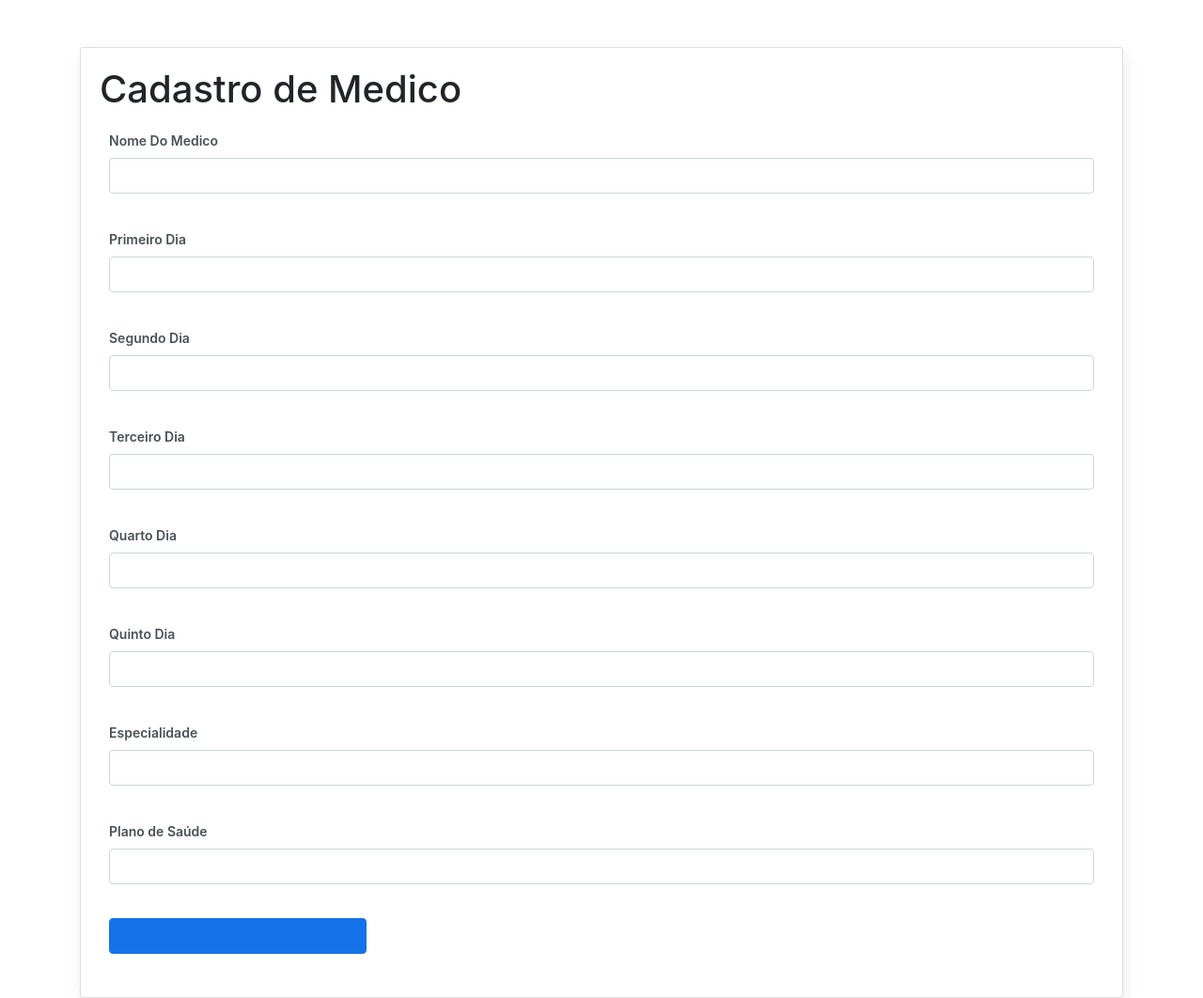
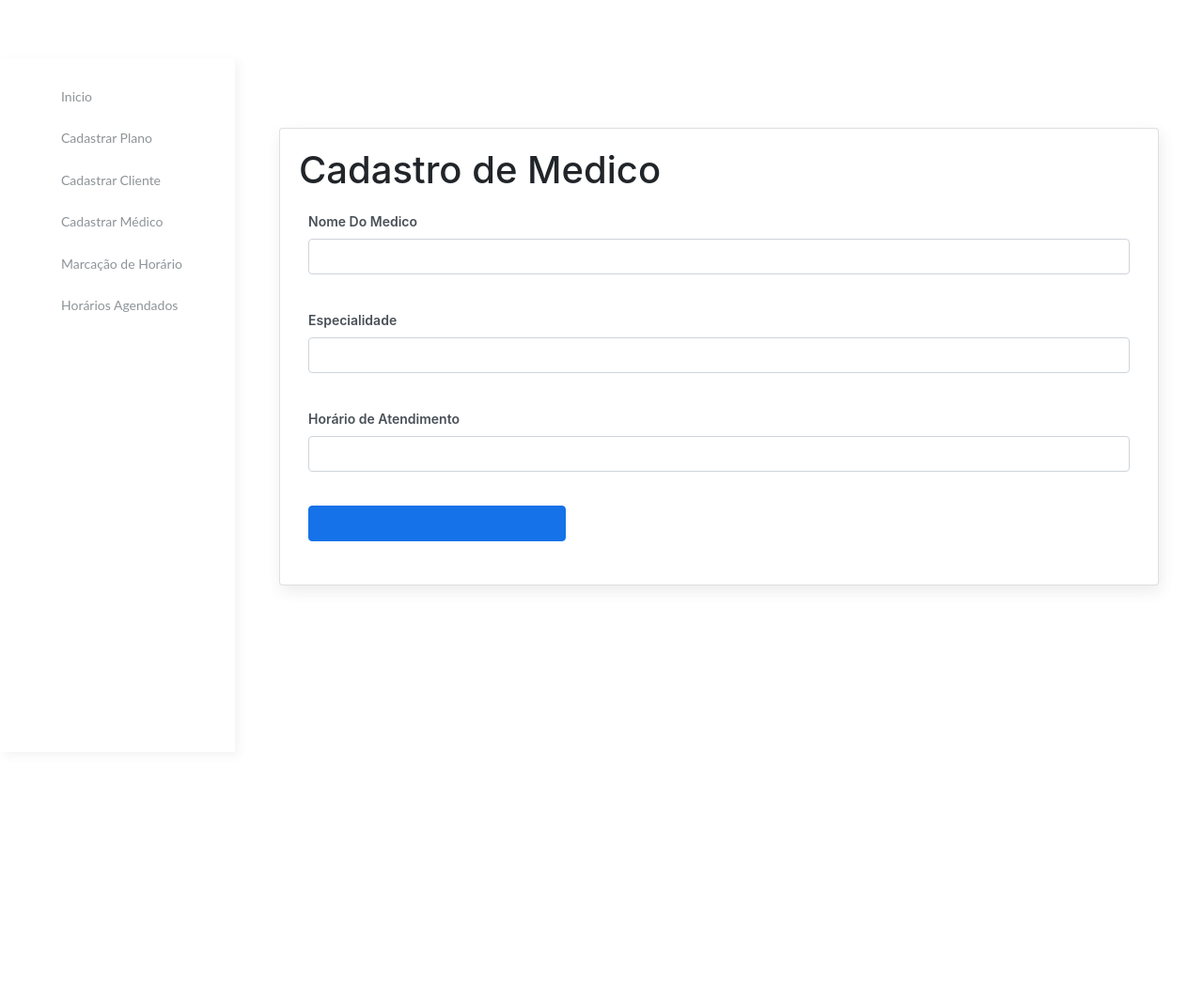
Before and after one commit to perrushow/SistemaControleDadosMaprotecEng, a Symfony app: template templates/cadastrarmedico/cadastrarmedico.html.twig in a window 1280 px wide. Shown: the whole page at 94% size. After the commit the page ends 626 px from the top, so only its background shows below. Run offline with Twig, Linux system fonts and the light colour scheme; the template is opened without the code that fills it, so the values that code supplies are empty; form fields are guessed from the names that the template uses; some libraries are stand-ins or nearby versions.

Commit message:
Adicionada pagina inicial e menu lateral linkando as outras paginas criadas

```diff
--- a/src/Entity/Medico.php
+++ b/src/Entity/Medico.php
@@ -181,6 +181,7 @@ class Medico
         return $this->horario_medico_idhorariomedico;
     }
 
+
     public function addHorarioMedicoIdhorariomedico(HorariosMedico $horarioMedicoIdhorariomedico): self
     {
         if (!$this->horario_medico_idhorariomedico->contains($horarioMedicoIdhorariomedico)) {
--- a/templates/base.html.twig
+++ b/templates/base.html.twig
@@ -14,7 +14,16 @@
     </head>
     <body>
 
-        {% block body %}{% endblock %}
+        {% block body %}
+                {% include 'side.html.twig' %}
+                <div class="main-panel">
+                    <div class="content">
+                        <div class="page-inner">
+                            {% block content %}{% endblock %}
+                        </div>
+                    </div>
+                </div>
+            {% endblock %}
         {% block javascripts %}{% endblock %}
         <!--   Core JS Files   -->
         <script src="../assets/js/core/jquery.3.2.1.min.js"></script>
--- a/templates/cadastrarcliente/cadastrarcliente.html.twig
+++ b/templates/cadastrarcliente/cadastrarcliente.html.twig
@@ -2,7 +2,7 @@
 
 {% block title %}Cadastro de Cliente{% endblock %}
 
-{% block body %}
+{% block content %}
     <div class="wrapper">
     <div class="container" style="margin-top: 50px">
         <form method="post" class="card">
--- a/templates/cadastrarmedico/cadastrarmedico.html.twig
+++ b/templates/cadastrarmedico/cadastrarmedico.html.twig
@@ -6,7 +6,7 @@
 
 
 
-{% block body %}
+{% block content %}
 
 
     <div class="wrapper">
@@ -25,36 +25,6 @@
 
                         </div>
                         <div class="form-group">
-                            <label for="dia1" class="placeholder">Primeiro Dia</label>
-                            {{ form_widget(form.dia1, {'attr': {'class': 'form-control input-border-bottom'}}) }}
-
-                        </div>
-
-                        <div class="form-group">
-                            <label for="dia2" class="placeholder">Segundo Dia</label>
-                            {{ form_widget(form.dia2, {'attr': {'class': 'form-control input-border-bottom'}}) }}
-
-                        </div>
-
-                        <div class="form-group">
-                            <label for="dia3" class="placeholder">Terceiro Dia</label>
-                            {{ form_widget(form.dia3, {'attr': {'class': 'form-control input-border-bottom'}}) }}
-
-                        </div>
-
-                        <div class="form-group">
-                            <label for="dia4" class="placeholder">Quarto Dia</label>
-                            {{ form_widget(form.dia4, {'attr': {'class': 'form-control input-border-bottom'}}) }}
-
-                        </div>
-
-                        <div class="form-group">
-                            <label for="dia5" class="placeholder">Quinto Dia</label>
-                            {{ form_widget(form.dia5, {'attr': {'class': 'form-control input-border-bottom'}}) }}
-
-                        </div>
-
-                        <div class="form-group">
                             <label for="especialidade_idespecialidade" class="placeholder">Especialidade</label>
                             {{ form_widget(form.especialidade_idespecialidade, {'attr': {'class': 'form-control input-border-bottom'}}) }}
                             {# para cada input do formuário você irá usar o form_widget com o nome do formulário que está no controller
@@ -63,7 +33,7 @@
                         </div>
 
                         <div class="form-group">
-                            <label for="horario_medico_idhorariomedico" class="placeholder">Plano de Saúde</label>
+                            <label for="horario_medico_idhorariomedico" class="placeholder">Horário de Atendimento</label>
                             {{ form_widget(form.horario_medico_idhorariomedico, {'attr': {'class': 'form-control input-border-bottom'}}) }}
 
                         </div>
@@ -80,13 +50,6 @@
 
 
 
-
-
-
-
-
-
-
 {% endblock %}
 
 
--- a/templates/cadastrarplano/cadastrarplano.html.twig
+++ b/templates/cadastrarplano/cadastrarplano.html.twig
@@ -1,8 +1,7 @@
 {% extends 'base.html.twig' %}
 
 {% block title %}Cadastro de Plano{% endblock %}
-
-{% block body %}
+{% block content %}
 <div class="wrapper">
     <div class="container" style="margin-top: 50px">
         <form method="post" class="card">
--- /dev/null
+++ b/templates/side.html.twig
@@ -0,0 +1,68 @@
+<div class="sidebar sidebar-style-2">
+    <div class="sidebar-wrapper scrollbar scrollbar-inner">
+        <div class="sidebar-content">
+            <ul class="nav nav-primary">
+                {% if app.request.get('_route') == 'home' %}
+                <li class="nav-item active">
+                    {% else %}
+                <li class="nav-item">
+                    {% endif %}
+                    <a href="{{ path('home') }}">
+                        <i class="fas fa-home"></i>
+                        <p>Inicio</p>
+                    </a>
+                </li>
+                {% if app.request.get('_route') == 'cadastrarplano' %}
+                <li class="nav-item active">
+                    {% else %}
+                <li class="nav-item">
+                    {% endif %}
+                    <a href="{{ path('cadastrarplano') }}">
+                        <i class="fas fa-home"></i>
+                        <p>Cadastrar Plano</p>
+                    </a>
+                </li>
+                {% if app.request.get('_route') == 'cadastrarcliente' %}
+                <li class="nav-item active">
+                    {% else %}
+                <li class="nav-item">
+                    {% endif %}
+                    <a href="{{ path('cadastrarcliente') }}">
+                        <i class="fas fa-home"></i>
+                        <p>Cadastrar Cliente</p>
+                    </a>
+                </li>
+                {% if app.request.get('_route') == 'cadastrarmedico' %}
+                <li class="nav-item active">
+                    {% else %}
+                <li class="nav-item">
+                    {% endif %}
+                    <a href="{{ path('cadastrarmedico') }}">
+                        <i class="fas fa-home"></i>
+                        <p>Cadastrar Médico</p>
+                    </a>
+                </li>
+                {% if app.request.get('_route') == 'marcacaohorario' %}
+                <li class="nav-item active">
+                    {% else %}
+                <li class="nav-item">
+                    {% endif %}
+                    <a href="#dashboard">
+                        <i class="fas fa-home"></i>
+                        <p>Marcação de Horário</p>
+                    </a>
+                </li>
+                {% if app.request.get('_route') == 'horariosagendados' %}
+                <li class="nav-item active">
+                    {% else %}
+                <li class="nav-item">
+                    {% endif %}
+                    <a href="#dashboard">
+                        <i class="fas fa-home"></i>
+                        <p>Horários Agendados</p>
+                    </a>
+                </li>
+            </ul>
+        </div>
+    </div>
+</div>
```
Also changed, not shown: src/Controller/CadastrarMedicoController.php (+4 -7 lines), src/Controller/HomeController.php (added, +19 -0 lines), src/Entity/HorariosMedico.php (+8 -3 lines), src/Migrations/Version20191025202714.php (renamed from src/Migrations/Version20191023134540.php, +15 -14 lines), templates/home/index.html.twig (added, +18 -0 lines), public/img/logo.png (added). Lines whose indentation alone changed are shown as unchanged.
